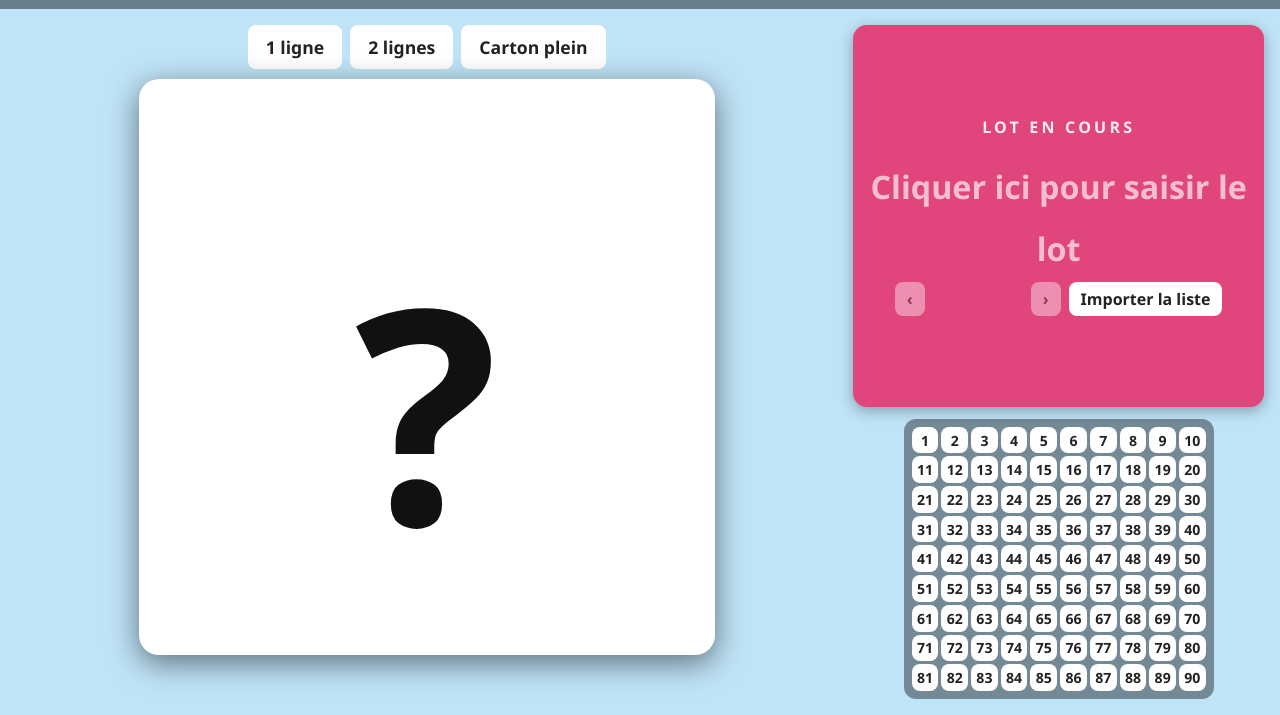
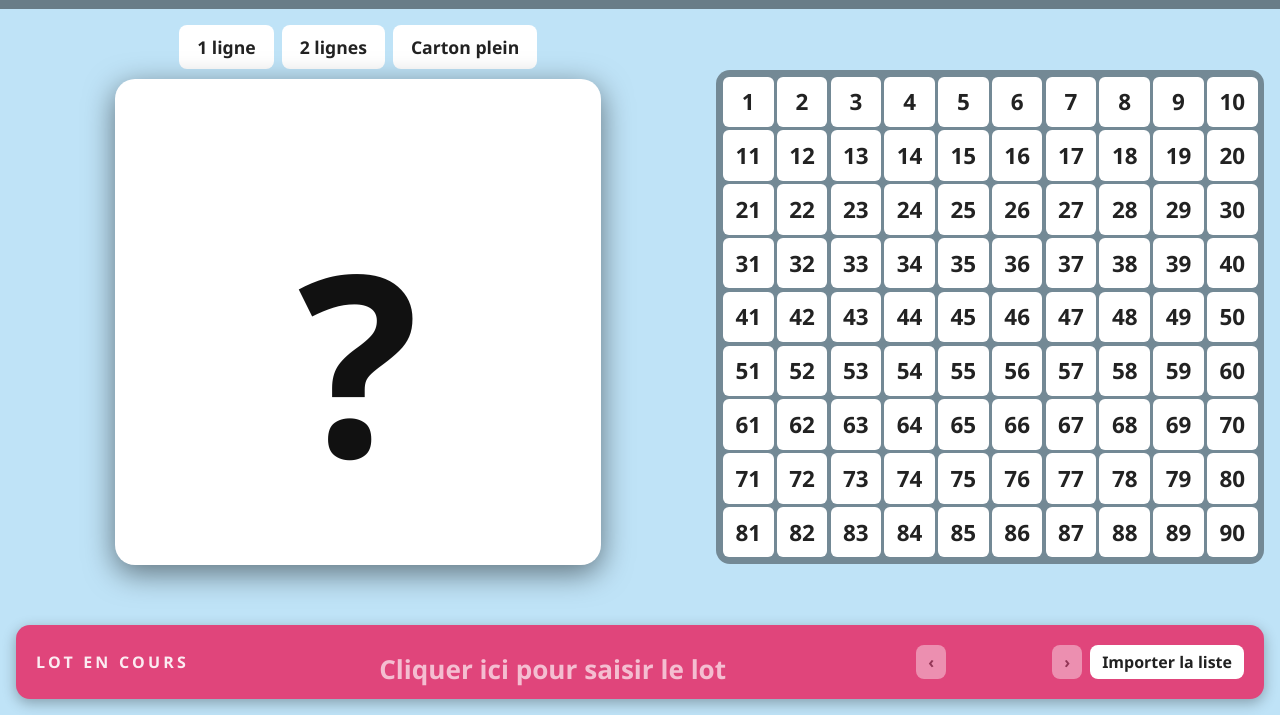
Before and after one commit to zantec28-svg/loto, a plain HTML site: page index.html in a window 1280 px wide. Shown: the part 85-800 px from the top of the page. Drawn offline with Linux system fonts and the light colour scheme.

Commit message:
Grille de numéros agrandie et bandeau du lot en bas de page
Co-Authored-By: Claude Opus 5.5 <noreply@anthropic.com>
Claude-Session: https://claude.ai/code/session_01X6AbgFf2JSjyZJkVbyfGuY

```diff
--- a/index.html
+++ b/index.html
@@ -25,11 +25,11 @@
 <div id="hist"></div>
 </div>
 <div id="right">
-<div id="lot"><div id="lotLabel">Lot en cours</div><div id="lotName" contenteditable="true" spellcheck="false" data-ph="Cliquer ici pour saisir le lot"></div>
-<div id="lotBar"><button id="lotPrev" title="Lot précédent">‹</button><span id="lotPos"></span><button id="lotNext" title="Lot suivant">›</button><button id="lotImport">Importer la liste</button></div></div>
 <div id="grid"></div>
 </div>
 </main>
+<footer id="lot"><div id="lotLabel">Lot en cours</div><div id="lotName" contenteditable="true" spellcheck="false" data-ph="Cliquer ici pour saisir le lot"></div>
+<div id="lotBar"><button id="lotPrev" title="Lot précédent">‹</button><span id="lotPos"></span><button id="lotNext" title="Lot suivant">›</button><button id="lotImport">Importer la liste</button></div></footer>
 <dialog id="dlg"><h2>Liste des lots</h2><p>Un lot par ligne : colle la liste ci-dessous ou charge un fichier .txt / .csv.</p><textarea id="lotText" rows="10" placeholder="Panier garni&#10;Bon d’achat 50 €&#10;..."></textarea><div class="dlgbar"><label class="btn">Charger un fichier<input id="lotFile" type="file" accept=".txt,.csv,text/plain,text/csv" hidden></label><span style="flex:1"></span><button id="lotCancel">Annuler</button><button id="lotOk" class="ok">Importer</button></div></dialog>
 <script src="app.js"></script>
 </body>
--- a/style.css
+++ b/style.css
@@ -6,8 +6,8 @@ header{display:flex;align-items:center;gap:12px;padding:12px 16px;background:rgb
 h1{flex:1;margin:0;text-align:center;font-size:clamp(1.4rem,4.5vw,3.2rem);letter-spacing:.04em;text-transform:uppercase;text-shadow:0 2px 8px #000}
 button,label.btn{font:inherit;cursor:pointer;border:0;border-radius:8px;padding:8px 12px;background:#fff;color:#222}
 .tools{display:flex;gap:8px;flex-wrap:wrap}
-main{flex:1;min-height:0;display:flex;gap:16px;padding:16px}
-#left{flex:2;min-width:0;display:flex;flex-direction:column;gap:10px}
+main{flex:1;min-height:0;display:flex;gap:16px;padding:16px 16px 0}
+#left{flex:5;min-width:0;display:flex;flex-direction:column;gap:10px}
 #stage{flex:1;min-height:0;display:flex;justify-content:center;align-items:center}
 #box{height:100%;max-width:100%;aspect-ratio:1;background:#fff;color:#111;border-radius:20px;box-shadow:0 8px 30px rgba(0,0,0,.5);display:flex;align-items:center;justify-content:center;flex-direction:column;gap:2cqmin;container-type:size}
 #num{font-size:52cqmin;font-weight:800;line-height:1}
@@ -17,15 +17,15 @@ main{flex:1;min-height:0;display:flex;gap:16px;padding:16px}
 #phases button.on{background:#e0457b;color:#fff}
 #hist{min-height:34px;text-align:center;font-size:1.2rem;color:#1e3a5f}
 #hist span{display:inline-block;background:rgba(0,0,0,.5);border-radius:14px;padding:2px 10px;margin:2px;color:#fff}
-#grid{flex:none;width:min(100%,310px);align-self:center;min-width:0;display:grid;grid-template-columns:repeat(10,1fr);gap:3px;align-content:center;background:rgba(0,0,0,.4);padding:8px;border-radius:12px}
-#grid button{padding:0;aspect-ratio:1;font-weight:700;font-size:clamp(.6rem,1.1vw,.95rem);background:#fff}
+#grid{flex:none;width:min(100cqw,100cqh*10/9);min-width:0;display:grid;grid-template-columns:repeat(10,1fr);gap:.6cqw;align-content:center;background:rgba(0,0,0,.4);padding:1.2cqw;border-radius:14px;container-type:inline-size}
+#grid button{padding:0;aspect-ratio:1;font-weight:800;font-size:4.2cqw;border-radius:6px;background:#fff}
 #grid button.done{background:#e0457b;color:#fff}
-#right{flex:1;min-width:0;display:flex;flex-direction:column;gap:12px}
-#lot{flex:1;min-height:0;display:flex;flex-direction:column;justify-content:center;gap:10px;background:#e0457b;color:#fff;border-radius:14px;padding:14px 16px;text-align:center;box-shadow:0 4px 14px rgba(0,0,0,.3)}
-#lotLabel{font-size:1rem;font-weight:700;letter-spacing:.2em;text-transform:uppercase;opacity:.9}
-#lotName{font-size:clamp(1.8rem,4.2vw,3.8rem);font-weight:800;line-height:1.15;outline:none;overflow-wrap:anywhere}
+#right{flex:4;min-width:0;min-height:0;display:flex;align-items:center;justify-content:center;container-type:size}
+#lot{flex:none;display:flex;align-items:center;gap:16px;margin:16px;background:#e0457b;color:#fff;border-radius:14px;padding:12px 20px;text-align:center;box-shadow:0 4px 14px rgba(0,0,0,.3)}
+#lotLabel{flex:none;font-size:1rem;font-weight:700;letter-spacing:.2em;text-transform:uppercase;opacity:.9}
+#lotName{flex:1;min-width:0;font-size:clamp(1.6rem,3.4vw,3.4rem);font-weight:800;line-height:1.15;outline:none;overflow-wrap:anywhere}
 #lotName:empty:before{content:attr(data-ph);opacity:.65;font-weight:600;font-size:.6em}
-#lotBar{display:flex;align-items:center;justify-content:center;gap:8px;flex-wrap:wrap}
+#lotBar{flex:none;display:flex;align-items:center;justify-content:center;gap:8px;flex-wrap:wrap}
 #lotBar button{padding:6px 12px;font-weight:700}
 #lotPos{min-width:90px;font-weight:700}
 button:disabled{opacity:.4;cursor:default}
@@ -37,4 +37,4 @@ dialog p{margin:0 0 10px;font-size:.9rem}
 .dlgbar{display:flex;gap:8px;align-items:center;margin-top:12px}
 dialog .btn,dialog button{background:#e8eef5}
 dialog button.ok{background:#e0457b;color:#fff}
-@media(max-width:800px){main{flex-direction:column;overflow:auto}#left{flex:none;height:70vw;min-height:300px}#right{flex:none}#lot{flex:none;min-height:150px}#grid{flex:none;width:100%}}
+@media(max-width:800px){main{flex-direction:column;overflow:auto}#left{flex:none;height:70vw;min-height:300px}#right{flex:none;container-type:inline-size}#grid{width:100%}#lot{flex-direction:column;gap:8px;margin:12px}}
```
